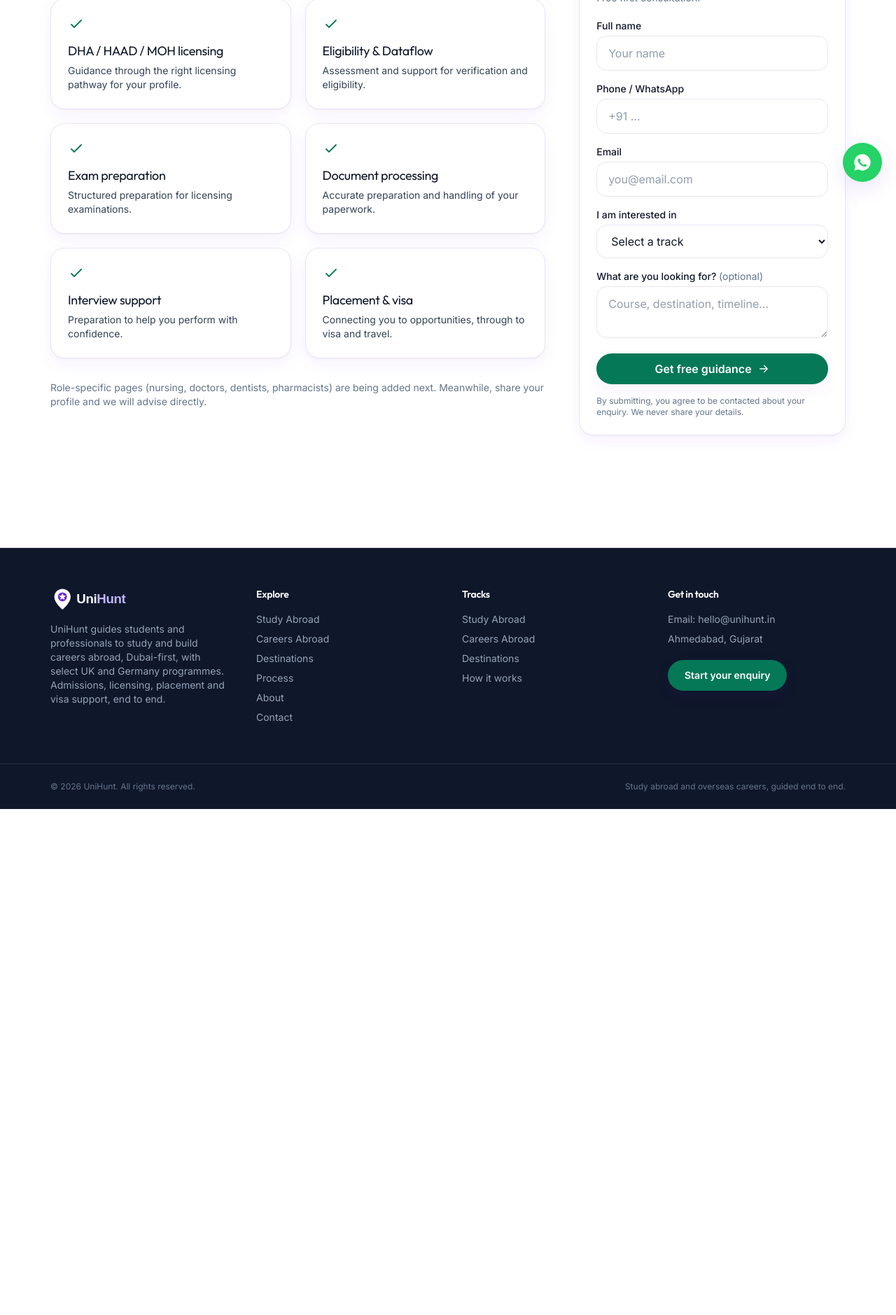
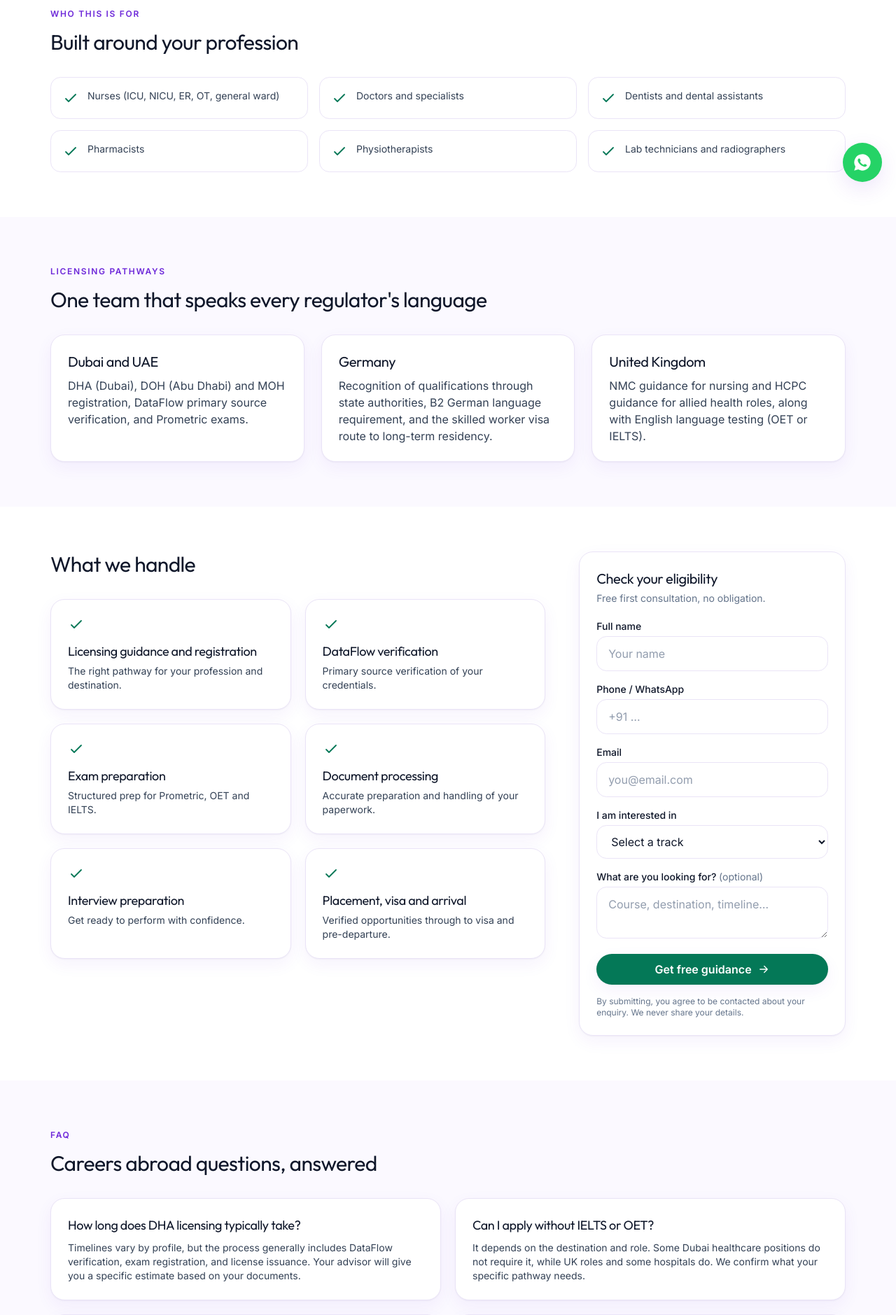
Before and after one commit to Kaypee-43/unihunt-website, a Next.js app: page /careers-abroad in a window 1280 px wide. Shown: the part 520-2399 px from the top of the page at 70% size. Before the commit the page ends 1676 px from the top, so only its background shows below. Built offline with nearby package versions, Linux system fonts and the light colour scheme; no server answers.

Commit message:
Update page.tsx

```diff
--- a/src/app/careers-abroad/page.tsx
+++ b/src/app/careers-abroad/page.tsx
@@ -8,22 +8,39 @@ import { IconCheck } from '@/components/Icons';
 
 export const metadata: Metadata = {
   title: 'Careers Abroad, Healthcare Licensing & Placement in Dubai',
-  description: 'UniHunt helps healthcare professionals build careers in Dubai: DHA, HAAD and MOH licensing, exam preparation, Dataflow and document processing, interview support and hospital placement.',
+  description: 'UniHunt helps healthcare professionals build careers abroad: DHA, DOH and MOH licensing, DataFlow verification, Prometric and OET exam prep, interviews and hospital placement in Dubai, Germany and the UK.',
   alternates: { canonical: '/careers-abroad' },
 };
 
+const roles = [
+  'Nurses (ICU, NICU, ER, OT, general ward)',
+  'Doctors and specialists',
+  'Dentists and dental assistants',
+  'Pharmacists',
+  'Physiotherapists',
+  'Lab technicians and radiographers',
+];
+
+const pathways = [
+  ['Dubai and UAE', 'DHA (Dubai), DOH (Abu Dhabi) and MOH registration, DataFlow primary source verification, and Prometric exams.'],
+  ['Germany', 'Recognition of qualifications through state authorities, B2 German language requirement, and the skilled worker visa route to long-term residency.'],
+  ['United Kingdom', 'NMC guidance for nursing and HCPC guidance for allied health roles, along with English language testing (OET or IELTS).'],
+];
+
 const offer = [
-  ['DHA / HAAD / MOH licensing', 'Guidance through the right licensing pathway for your profile.'],
-  ['Eligibility & Dataflow', 'Assessment and support for verification and eligibility.'],
-  ['Exam preparation', 'Structured preparation for licensing examinations.'],
+  ['Licensing guidance and registration', 'The right pathway for your profession and destination.'],
+  ['DataFlow verification', 'Primary source verification of your credentials.'],
+  ['Exam preparation', 'Structured prep for Prometric, OET and IELTS.'],
   ['Document processing', 'Accurate preparation and handling of your paperwork.'],
-  ['Interview support', 'Preparation to help you perform with confidence.'],
-  ['Placement & visa', 'Connecting you to opportunities, through to visa and travel.'],
+  ['Interview preparation', 'Get ready to perform with confidence.'],
+  ['Placement, visa and arrival', 'Verified opportunities through to visa and pre-departure.'],
 ];
 
 const faqs = [
-  { q: 'Who is the Careers Abroad track for?', a: 'It is primarily for healthcare professionals, including nurses, doctors, dentists and pharmacists, seeking to work in Dubai.' },
-  { q: 'What is DHA registration?', a: 'DHA registration is the licensing process required for healthcare professionals to practise legally in Dubai. UniHunt guides you through eligibility, documentation and the exam.' },
+  { q: 'How long does DHA licensing typically take?', a: 'Timelines vary by profile, but the process generally includes DataFlow verification, exam registration, and license issuance. Your advisor will give you a specific estimate based on your documents.' },
+  { q: 'Can I apply without IELTS or OET?', a: 'It depends on the destination and role. Some Dubai healthcare positions do not require it, while UK roles and some hospitals do. We confirm what your specific pathway needs.' },
+  { q: 'What healthcare roles does UniHunt support?', a: 'Nurses, doctors, dentists and pharmacists, plus allied health roles, seeking licensing and employment abroad, including DHA, DOH and MOH registration, exam prep, document processing, and placement.' },
+  { q: 'What can I expect to earn as a nurse in Dubai versus Germany?', a: 'As an indicative market guide, Dubai nurse salaries are tax-free and generally range AED 6,000 to 25,000 per month depending on specialty and experience. Germany nurse salaries run roughly EUR 2,800 to 4,200 gross per month, with a clearer path to long-term residency. These are indicative market ranges, not UniHunt placement data.' },
 ];
 
 export default function Page() {
@@ -34,12 +51,49 @@ export default function Page() {
         breadcrumbSchema([{ name: 'Home', path: '/' }, { name: 'Careers Abroad', path: '/careers-abroad' }]),
         faqSchema(faqs),
       ]} />
-      <PageHero eyebrow="For professionals" title="Build your career in Dubai"
-        intro="Licensing, preparation and placement for healthcare professionals. UniHunt handles the process so you can focus on your career." />
+      <PageHero eyebrow="For healthcare professionals" title="Licensed, placed, and supported to arrival"
+        intro="For nurses, doctors, dentists, pharmacists and allied health professionals moving into the Dubai, Germany and UK healthcare systems. We handle licensing, exams, documentation, interviews, and placement." />
+
+      <section className="container-page py-16">
+        <Reveal>
+          <p className="eyebrow">Who this is for</p>
+          <h2 className="mt-3 text-2xl sm:text-3xl">Built around your profession</h2>
+        </Reveal>
+        <div className="mt-8 grid gap-4 sm:grid-cols-2 lg:grid-cols-3">
+          {roles.map((r, i) => (
+            <Reveal key={r} delay={(i % 3) * 0.06}>
+              <div className="flex items-start gap-3 rounded-xl border border-line bg-white p-4">
+                <IconCheck className="mt-0.5 shrink-0 text-accent" />
+                <span className="text-sm text-body">{r}</span>
+              </div>
+            </Reveal>
+          ))}
+        </div>
+      </section>
+
+      <section className="bg-canvas py-16">
+        <div className="container-page">
+          <Reveal>
+            <p className="eyebrow">Licensing pathways</p>
+            <h2 className="mt-3 text-2xl sm:text-3xl">One team that speaks every regulator's language</h2>
+          </Reveal>
+          <div className="mt-8 grid gap-6 md:grid-cols-3">
+            {pathways.map(([t, d], i) => (
+              <Reveal key={t} delay={i * 0.08}>
+                <div className="card h-full">
+                  <h3 className="text-xl">{t}</h3>
+                  <p className="mt-2 text-body">{d}</p>
+                </div>
+              </Reveal>
+            ))}
+          </div>
+        </div>
+      </section>
+
       <section className="container-page py-16">
         <div className="grid gap-12 lg:grid-cols-[1.3fr_0.7fr]">
           <div>
-            <h2 className="text-2xl sm:text-3xl">What is included</h2>
+            <h2 className="text-2xl sm:text-3xl">What we handle</h2>
             <div className="mt-8 grid gap-5 sm:grid-cols-2">
               {offer.map(([t, d], i) => (
                 <Reveal key={t} delay={(i % 2) * 0.06}>
@@ -51,13 +105,31 @@ export default function Page() {
                 </Reveal>
               ))}
             </div>
-            <p className="mt-8 text-sm text-muted">Role-specific pages (nursing, doctors, dentists, pharmacists) are being added next. Meanwhile, share your profile and we will advise directly.</p>
           </div>
           <aside className="lg:sticky lg:top-24 h-fit rounded-2xl border border-line bg-white p-6 shadow-soft">
             <h2 className="text-xl">Check your eligibility</h2>
-            <p className="mt-1 text-sm text-muted">Free first consultation.</p>
+            <p className="mt-1 text-sm text-muted">Free first consultation, no obligation.</p>
             <div className="mt-5"><LeadForm compact /></div>
           </aside>
+        </div>
+      </section>
+
+      <section className="bg-canvas py-16">
+        <div className="container-page">
+          <Reveal>
+            <p className="eyebrow">FAQ</p>
+            <h2 className="mt-3 text-2xl sm:text-3xl">Careers abroad questions, answered</h2>
+          </Reveal>
+          <div className="mt-8 grid gap-5 md:grid-cols-2">
+            {faqs.map((f, i) => (
+              <Reveal key={f.q} delay={(i % 2) * 0.06}>
+                <div className="card h-full">
+                  <h3 className="text-lg">{f.q}</h3>
+                  <p className="mt-2 text-sm text-body">{f.a}</p>
+                </div>
+              </Reveal>
+            ))}
+          </div>
         </div>
       </section>
     </>
```
